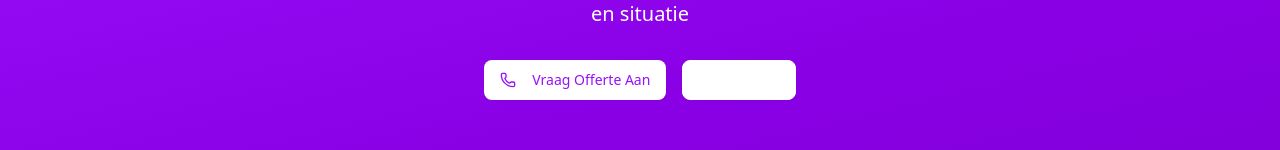
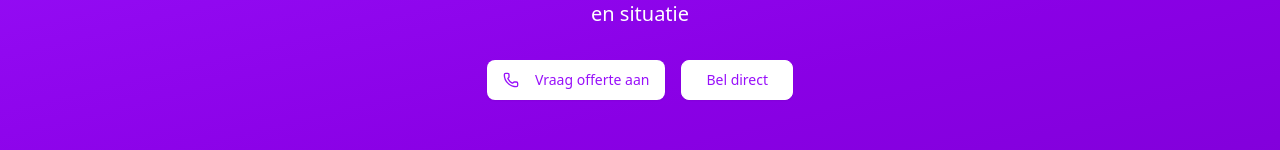
Before and after one commit to autobeveiligingnederland/autobeveiliging-nederland-website, a React (Vite) app: page /ramen-tinten in a window 1280 px wide. Shown: the part 5060-5210 px from the top of the page. Built offline with nearby package versions, Linux system fonts and the light colour scheme.

Commit message:
Update RamenTintenPage.jsx

```diff
--- a/src/pages/RamenTintenPage.jsx
+++ b/src/pages/RamenTintenPage.jsx
@@ -335,15 +335,15 @@ export default function RamenTintenPage() {
             Neem contact op voor advies over de beste raamfolie voor uw voertuig en situatie
           </p>
           <div className="flex flex-col sm:flex-row gap-4 justify-center">
-            <a href="https://wa.me/31650744574" target="_blank" rel="noopener noreferrer">
+            <a href="tel:0851305665" target="_blank" rel="noopener noreferrer">
               <Button size="lg" className="bg-white text-purple-600 hover:bg-gray-100">
                 <Phone className="mr-2 h-5 w-5" />
-                Vraag Offerte Aan
+                Vraag offerte aan
               </Button>
             </a>
-            <a href="https://wa.me/31650744574" target="_blank" rel="noopener noreferrer">
-              <Button size="lg" variant="outline" className="border-white text-white hover:bg-white/10">
-                Bel Direct
+            <a href="tel:0851305665" target="_blank" rel="noopener noreferrer">
+              <Button size="lg" variant="outline" className="border-white text-purple-600 hover:bg-white/10">
+                Bel direct
               </Button>
             </a>
           </div>
```
